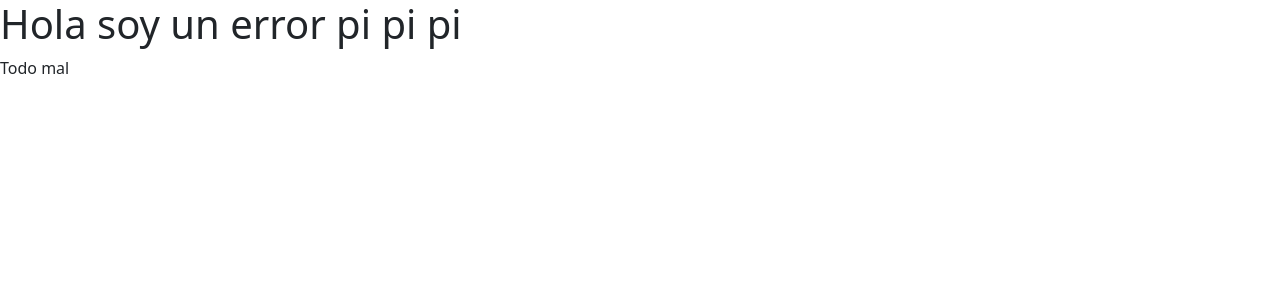
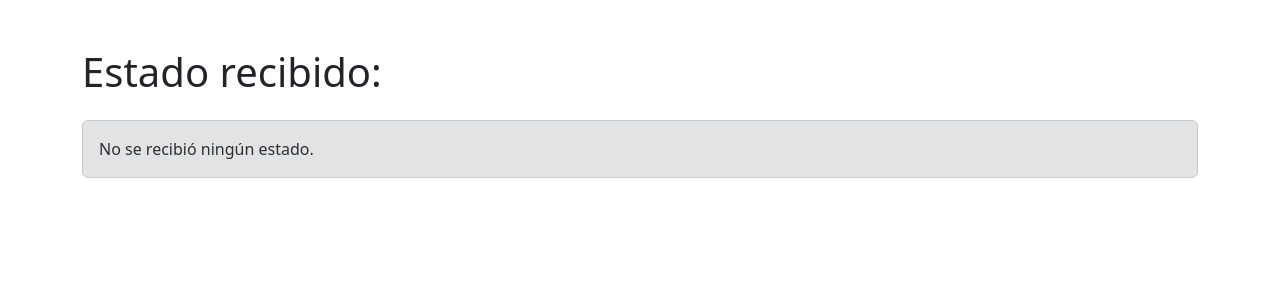
Before and after one commit to xcesaralejandro/ai-assistants-ipvg, a React (Vite) app: page /example-result in a window 1280 px wide. Shown: the top 300 px of the page. Built offline with nearby package versions, Linux system fonts and the light colour scheme.

Commit message:
Navegar con estados

```diff
--- a/src/pages/AssistantsPage.jsx
+++ b/src/pages/AssistantsPage.jsx
@@ -1,9 +1,37 @@
 import { Assistant } from '../components/Asistant';
 import { assistants } from '../data/assistants';
+import { useNavigate } from 'react-router';
 
 export default function AssistantsPage(){
+    const navigate = useNavigate();
+
+    // El `state` es como una "mochila" de datos que va puesta en la navegación,
+    // y se puede leer en el destino para recuperar datos puestos en dicha mochila. Para eso debes usar `useLocation().state`.
+    // Ojito: el state no se guarda si recargas la página, porque no vive en la URL ni en el localStorage.
+
+    // Navigate() es el equivalente a NavLink, pero en vez de renderizar un enlace en JSX,
+    // se usa para redirigir a otra página programáticamente (desde JS navigate(), desde JSX NavLink).
+    const llamarApiYNavegar = async () => {
+        try {
+            const response = await fetch('https://pokeapi.co/api/v2/pokemon/1/');
+            const data = await response.json();
+            let prompt = 'Desde ahora eres un pokemon y tus tipos son: ';
+            prompt += data.types.map(item => item.type.name).join(', ');
+            prompt += ' responde solo esa información y no inventes nada más.';
+            console.log('Redirigiendo a example-result con el prompt: ', prompt);
+            navigate('/example-result', { state: { 'prompt': prompt } });
+        } catch (error) {
+            console.error('Error al consumir la API:', error);
+        }
+    };
+
     return (
         <div className="container py-5">
+            <div className='mb-4 d-flex justify-content-center'>
+                <button className='btn btn-primary' onClick={llamarApiYNavegar}>
+                    Consumir una api y redirigir a otra página con estado
+                </button>
+            </div>
             <h1 className="text-center mb-5 fw-bold display-6">¿Con quien quieres hablar hoy?</h1>
             <div className="row justify-content-center">
                 {assistants.map((assistant) => (
--- /dev/null
+++ b/src/pages/ExampleResult.jsx
@@ -0,0 +1,24 @@
+import { useLocation } from 'react-router';
+
+// Este componente recibe el "estado" que se pasó desde la otra página con navigate().
+// Usa useLocation() para acceder a ese state y recuperar el valor de la clave prompt que llegó.
+
+// Si por alguna razón no llegó nada, muestra un mensaje por defecto.
+// Ojito: este estado se pierde si se recarga la página, porque no se guarda en memoria persistente.
+// En ocasiones el estado puede parecer que se mantiene al recargar la página, eso puede ser caché del navegador o
+// react en modo desarrollo al utilizar vite. Por lo cual, no debes confiar en que el estado siempre estará disponible
+// luego de recargar la pagina.
+
+export default function ExampleResult() {
+  const location = useLocation();
+  const prompt = location.state?.prompt || 'No se recibió ningún estado.';
+
+  return (
+    <div className="container py-5">
+      <h1 className="mb-4">Estado recibido:</h1>
+      <div className="alert alert-secondary" role="alert">
+        {prompt}
+      </div>
+    </div>
+  );
+}
--- a/src/router.jsx
+++ b/src/router.jsx
@@ -2,6 +2,7 @@ import { createBrowserRouter, Navigate } from "react-router";
 import AssistantsPage from "./pages/AssistantsPage"
 import ChatPage from "./pages/ChatPage"
 import ErrorPage from "./pages/ErrorPage";
+import ExampleResult from "./pages/ExampleResult";
 
 export const router = createBrowserRouter([
     {
@@ -17,6 +18,10 @@ export const router = createBrowserRouter([
        Component: ChatPage,
     },
     {
+       path: "/example-result",
+       Component: ExampleResult,
+    },
+    {
         path: '*',
         element: <ErrorPage />
     }
```
